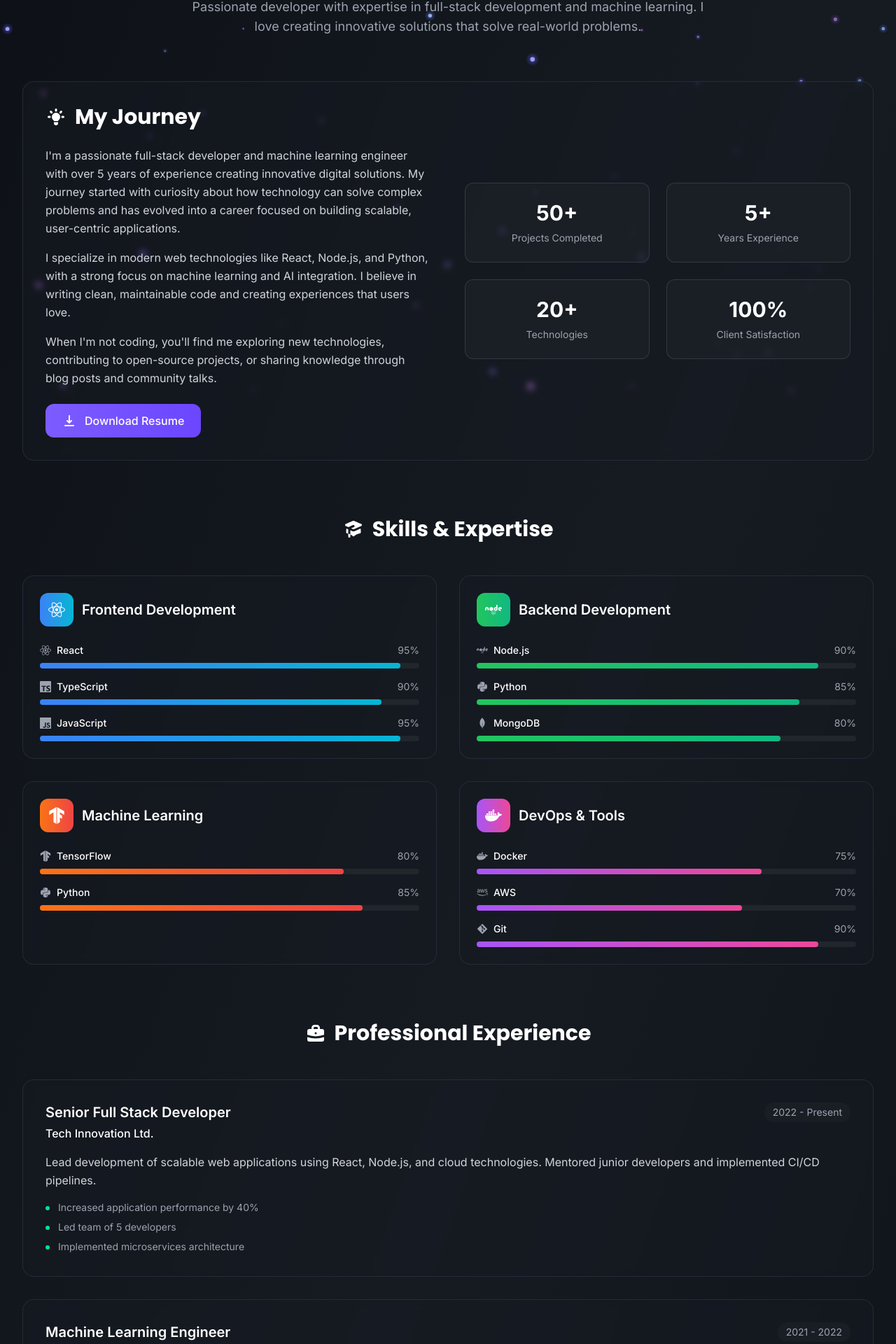
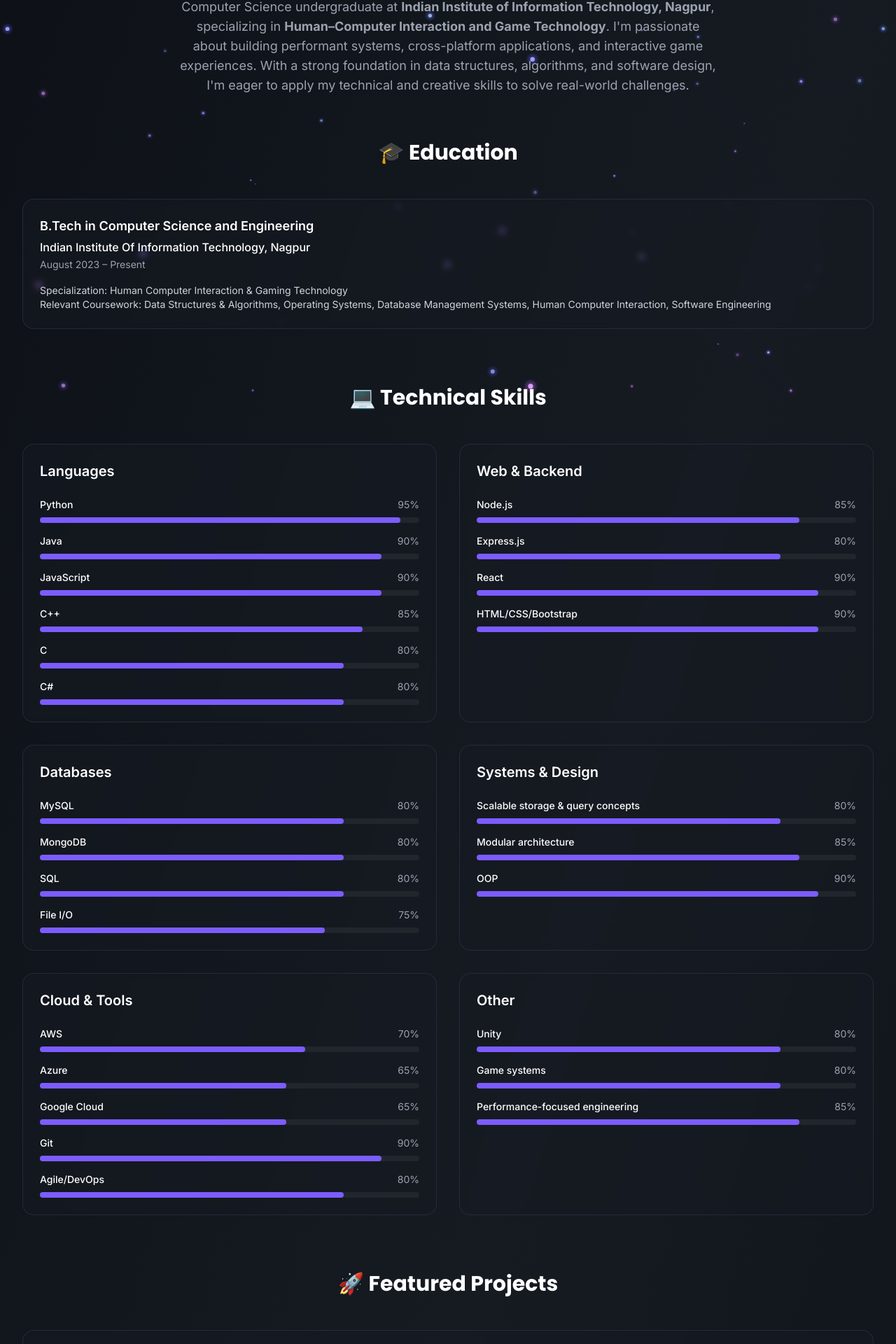
Before and after one commit to madhav-gfn/MyPortfolio, a React (Vite) app in the folder frontend/: page /about in a window 1280 px wide. Shown: the part 196-2116 px from the top of the page at 70% size. Built offline with nearby package versions, Linux system fonts and the light colour scheme; no server answers; the HTML template or start-up script is replaced by a standard one.

Commit message:
hell yeah

```diff
--- a/frontend/src/pages/About.jsx
+++ b/frontend/src/pages/About.jsx
@@ -5,97 +5,140 @@
 import { SiTensorflow, SiMongodb, SiTypescript, SiJavascript } from 'react-icons/si';
 
 const About = () => {
+  // Summary
+  const summary = (
+    <>
+      Computer Science undergraduate at <b>Indian Institute of Information Technology, Nagpur</b>, specializing in <b>Human–Computer Interaction and Game Technology</b>. I'm passionate about building performant systems, cross-platform applications, and interactive game experiences. With a strong foundation in data structures, algorithms, and software design, I'm eager to apply my technical and creative skills to solve real-world challenges.
+    </>
+  );
+
+  // Education
+  const education = [
+    {
+      degree: 'B.Tech in Computer Science and Engineering',
+      institution: 'Indian Institute Of Information Technology, Nagpur',
+      period: 'August 2023 – Present',
+      description: 'Specialization: Human Computer Interaction & Gaming Technology\nRelevant Coursework: Data Structures & Algorithms, Operating Systems, Database Management Systems, Human Computer Interaction, Software Engineering'
+    }
+  ];
+
+  // Skills
   const skills = [
     {
-      category: 'Frontend Development',
-      icon: FaReact,
-      color: 'from-blue-500 to-cyan-500',
+      category: 'Languages',
       technologies: [
-        { name: 'React', icon: FaReact, level: 95 },
-        { name: 'TypeScript', icon: SiTypescript, level: 90 },
-        { name: 'JavaScript', icon: SiJavascript, level: 95 },
+        { name: 'Python', level: 95 },
+        { name: 'Java', level: 90 },
+        { name: 'JavaScript', level: 90 },
+        { name: 'C++', level: 85 },
+        { name: 'C', level: 80 },
+        { name: 'C#', level: 80 },
       ]
     },
     {
-      category: 'Backend Development',
-      icon: FaNode,
-      color: 'from-green-500 to-emerald-500',
+      category: 'Web & Backend',
       technologies: [
-        { name: 'Node.js', icon: FaNode, level: 90 },
-        { name: 'Python', icon: FaPython, level: 85 },
-        { name: 'MongoDB', icon: SiMongodb, level: 80 },
+        { name: 'Node.js', level: 85 },
+        { name: 'Express.js', level: 80 },
+        { name: 'React', level: 90 },
+        { name: 'HTML/CSS/Bootstrap', level: 90 },
       ]
     },
     {
-      category: 'Machine Learning',
-      icon: SiTensorflow,
-      color: 'from-orange-500 to-red-500',
+      category: 'Databases',
       technologies: [
-        { name: 'TensorFlow', icon: SiTensorflow, level: 80 },
-        { name: 'Python', icon: FaPython, level: 85 },
+        { name: 'MySQL', level: 80 },
+        { name: 'MongoDB', level: 80 },
+        { name: 'SQL', level: 80 },
+        { name: 'File I/O', level: 75 },
       ]
     },
     {
-      category: 'DevOps & Tools',
-      icon: FaDocker,
-      color: 'from-purple-500 to-pink-500',
+      category: 'Systems & Design',
       technologies: [
-        { name: 'Docker', icon: FaDocker, level: 75 },
-        { name: 'AWS', icon: FaAws, level: 70 },
-        { name: 'Git', icon: FaGitAlt, level: 90 },
+        { name: 'Scalable storage & query concepts', level: 80 },
+        { name: 'Modular architecture', level: 85 },
+        { name: 'OOP', level: 90 },
+      ]
+    },
+    {
+      category: 'Cloud & Tools',
+      technologies: [
+        { name: 'AWS', level: 70 },
+        { name: 'Azure', level: 65 },
+        { name: 'Google Cloud', level: 65 },
+        { name: 'Git', level: 90 },
+        { name: 'Agile/DevOps', level: 80 },
+      ]
+    },
+    {
+      category: 'Other',
+      technologies: [
+        { name: 'Unity', level: 80 },
+        { name: 'Game systems', level: 80 },
+        { name: 'Performance-focused engineering', level: 85 },
       ]
     }
   ];
 
+  // Projects
   const experience = [
     {
-      title: 'Senior Full Stack Developer',
-      company: 'Tech Innovation Ltd.',
-      period: '2022 - Present',
-      description: 'Lead development of scalable web applications using React, Node.js, and cloud technologies. Mentored junior developers and implemented CI/CD pipelines.',
+      title: 'Dual Front — Tactical Tower Defense',
+      company: 'TECHNEX\'25 Game Jam Winner (IIT BHU)',
+      period: 'March 2025',
+      description: 'A deception-driven tower defense game built in Unity (C#). Designed modular architecture, engineered wave-based defense mechanics, tuned game economy and spells, and led playtest-driven balancing.',
       achievements: [
-        'Increased application performance by 40%',
-        'Led team of 5 developers',
-        'Implemented microservices architecture'
+        'Winner, TECHNEX\'25 Game Jam',
+        'Improved strategic depth by 20% in playtests',
+        'Led feature implementation and balancing'
       ]
     },
     {
-      title: 'Machine Learning Engineer',
-      company: 'AI Solutions Inc.',
-      period: '2021 - 2022',
-      description: 'Developed and deployed ML models for predictive analytics and computer vision applications. Worked with TensorFlow, PyTorch, and cloud ML services.',
+      title: 'CineNeon — Cross-Platform App',
+      company: 'Personal Project',
+      period: 'April 2025 – Present',
+      description: 'High-performance Flutter app for web and mobile using clean architecture. Optimized for fast UI transitions and automated tests.',
       achievements: [
-        'Built recommendation systems',
-        'Deployed 15+ ML models to production',
-        'Improved model accuracy by 25%'
+        'Built using clean architecture principles',
+        'Sub-200 ms screen loads',
+        'Nix-based environment configuration'
       ]
     },
     {
-      title: 'Frontend Developer',
-      company: 'Creative Digital Agency',
-      period: '2020 - 2021',
-      description: 'Created responsive web applications and interactive user interfaces. Collaborated with designers and backend developers to deliver exceptional user experiences.',
+      title: 'Task Scheduling in Cloud Computing',
+      company: 'Research Project',
+      period: 'Sep 2024 – Oct 2024',
+      description: 'Implemented MAC-HDE algorithm for optimizing task scheduling in heterogeneous cloud environments. Designed modules for adaptive scheduling and Gantt chart visualization.',
       achievements: [
-        'Delivered 30+ client projects',
-        'Reduced bundle size by 50%',
-        'Implemented accessibility standards'
+        'Achieved 15–20% improvement in makespan and waiting time',
+        'Technologies: Python, NumPy, pandas, matplotlib'
       ]
     }
   ];
 
-  const education = [
+  // Achievements
+  const achievements = [
+    '🥇 Winner, TECHNEX\'25 Game Jam (IIT BHU) — Deception-driven tower defense design',
+    '🥇 Winner, Tantarfiesta\'25 Designathon (UI/UX Hackathon) — Non-linear, emotion-based journaling app design (Figma Prototype)'
+  ];
+
+  // Certifications
+  const certifications = [
     {
-      degree: 'Master of Science in Computer Science',
-      institution: 'University of Technology',
-      period: '2018 - 2020',
-      description: 'Specialized in Machine Learning and Artificial Intelligence'
-    },
-    {
-      degree: 'Bachelor of Engineering in Computer Science',
-      institution: 'Engineering College',
-      period: '2014 - 2018',
-      description: 'Graduated with First Class Honours'
+      name: 'Introduction to Game Design',
+      issuer: 'Epic Games',
+      credential: 'EIDMET191FFV',
+      period: 'October 2023 – December 2023'
     }
+  ];
+
+  // Interests
+  const interests = [
+    'Scalable systems',
+    'Human-Computer Interaction',
+    'Game design',
+    'Performance optimization'
   ];
 
   return (
@@ -116,75 +159,37 @@
             About <span className="bg-gradient-to-r from-primary-500 to-accent-500 bg-clip-text text-transparent">Me</span>
           </h1>
           <p className="text-gray-400 text-lg max-w-3xl mx-auto">
-            Passionate developer with expertise in full-stack development and machine learning.
-            I love creating innovative solutions that solve real-world problems.
+            {summary}
           </p>
         </motion.div>
 
-        {/* Introduction */}
+        {/* Education */}
         <motion.section
           initial={{ y: 50, opacity: 0 }}
           animate={{ y: 0, opacity: 1 }}
           transition={{ delay: 0.2 }}
           className="mb-20"
         >
-          <div className="bg-dark-800/50 backdrop-blur-sm rounded-2xl border border-gray-700/50 p-8 hover:shadow-glow-lg transition-all duration-300">
-            <div className="grid lg:grid-cols-2 gap-12 items-center">
-              <div>
-                <h2 className="text-3xl font-display font-bold mb-6 flex items-center gap-3">
-                  <HiLightBulb className="text-primary-400" />
-                  My Journey
-                </h2>
-                <div className="space-y-4 text-gray-300 leading-relaxed">
-                  <p>
-                    I'm a passionate full-stack developer and machine learning engineer with over 5 years of experience
-                    creating innovative digital solutions. My journey started with curiosity about how technology can
-                    solve complex problems and has evolved into a career focused on building scalable, user-centric applications.
-                  </p>
-                  <p>
-                    I specialize in modern web technologies like React, Node.js, and Python, with a strong focus on
-                    machine learning and AI integration. I believe in writing clean, maintainable code and creating
-                    experiences that users love.
-                  </p>
-                  <p>
-                    When I'm not coding, you'll find me exploring new technologies, contributing to open-source projects,
-                    or sharing knowledge through blog posts and community talks.
-                  </p>
+          <h2 className="text-3xl font-display font-bold text-center mb-12 flex items-center justify-center gap-3">
+            🎓 Education
+          </h2>
+          <div className="grid md:grid-cols-1 gap-8">
+            {education.map((edu, index) => (
+              <motion.div
+                key={index}
+                initial={{ scale: 0.9, opacity: 0 }}
+                animate={{ scale: 1, opacity: 1 }}
+                transition={{ delay: 0.2 + index * 0.2 }}
+                className="bg-dark-800/50 backdrop-blur-sm rounded-2xl border border-gray-700/50 p-6 hover:shadow-glow-lg transition-all duration-300"
+              >
+                <div className="mb-4">
+                  <h3 className="text-lg font-semibold text-white mb-1">{edu.degree}</h3>
+                  <p className="text-primary-400 font-medium">{edu.institution}</p>
+                  <span className="text-sm text-gray-400">{edu.period}</span>
                 </div>
-
-                {/* Resume Download */}
-                <motion.a
-                  href="#"
-                  whileHover={{ scale: 1.05 }}
-                  whileTap={{ scale: 0.95 }}
-                  className="inline-flex items-center gap-3 mt-6 px-6 py-3 bg-gradient-to-r from-primary-500 to-primary-600 text-white rounded-xl font-medium hover:shadow-glow-primary transition-all duration-200"
-                >
-                  <HiDownload className="w-5 h-5" />
-                  Download Resume
-                </motion.a>
-              </div>
-
-              {/* Stats */}
-              <div className="grid grid-cols-2 gap-6">
-                {[
-                  { number: '50+', label: 'Projects Completed' },
-                  { number: '5+', label: 'Years Experience' },
-                  { number: '20+', label: 'Technologies' },
-                  { number: '100%', label: 'Client Satisfaction' },
-                ].map((stat, index) => (
-                  <motion.div
-                    key={stat.label}
-                    initial={{ scale: 0, opacity: 0 }}
-                    animate={{ scale: 1, opacity: 1 }}
-                    transition={{ delay: 0.4 + index * 0.1 }}
-                    className="text-center p-6 bg-dark-700/50 rounded-xl border border-gray-600/50"
-                  >
-                    <div className="text-3xl font-bold text-primary-400 mb-2">{stat.number}</div>
-                    <div className="text-sm text-gray-400">{stat.label}</div>
-                  </motion.div>
-                ))}
-              </div>
-            </div>
+                <p className="text-gray-300 text-sm whitespace-pre-line">{edu.description}</p>
+              </motion.div>
+            ))}
           </div>
         </motion.section>
 
@@ -192,14 +197,12 @@
         <motion.section
           initial={{ y: 50, opacity: 0 }}
           animate={{ y: 0, opacity: 1 }}
-          transition={{ delay: 0.4 }}
+          transition={{ delay: 0.3 }}
           className="mb-20"
         >
           <h2 className="text-3xl font-display font-bold text-center mb-12 flex items-center justify-center gap-3">
-            <HiAcademicCap className="text-primary-400" />
-            Skills & Expertise
+            💻 Technical Skills
           </h2>
-
           <div className="grid md:grid-cols-2 gap-8">
             {skills.map((skillCategory, index) => (
               <motion.div
@@ -209,21 +212,12 @@
                 transition={{ delay: 0.2 + index * 0.1 }}
                 className="bg-dark-800/50 backdrop-blur-sm rounded-2xl border border-gray-700/50 p-6 hover:shadow-glow-lg transition-all duration-300"
               >
-                <div className="flex items-center gap-3 mb-6">
-                  <div className={`w-12 h-12 rounded-xl bg-gradient-to-r ${skillCategory.color} flex items-center justify-center`}>
-                    <skillCategory.icon className="w-6 h-6 text-white" />
-                  </div>
-                  <h3 className="text-xl font-semibold">{skillCategory.category}</h3>
-                </div>
-
+                <h3 className="text-xl font-semibold mb-6">{skillCategory.category}</h3>
                 <div className="space-y-4">
                   {skillCategory.technologies.map((tech, techIndex) => (
                     <div key={tech.name}>
                       <div className="flex items-center justify-between mb-2">
-                        <div className="flex items-center gap-2">
-                          <tech.icon className="w-4 h-4 text-gray-400" />
-                          <span className="text-sm font-medium">{tech.name}</span>
-                        </div>
+                        <span className="text-sm font-medium">{tech.name}</span>
                         <span className="text-sm text-gray-400">{tech.level}%</span>
                       </div>
                       <div className="w-full bg-dark-700 rounded-full h-2">
@@ -231,7 +225,7 @@
                           initial={{ width: 0 }}
                           animate={{ width: `${tech.level}%` }}
                           transition={{ delay: 0.5 + techIndex * 0.1, duration: 0.8 }}
-                          className={`h-2 rounded-full bg-gradient-to-r ${skillCategory.color}`}
+                          className="h-2 rounded-full bg-primary-500"
                         />
                       </div>
                     </div>
@@ -242,18 +236,16 @@
           </div>
         </motion.section>
 
-        {/* Experience Section */}
+        {/* Projects/Experience Section */}
         <motion.section
           initial={{ y: 50, opacity: 0 }}
           animate={{ y: 0, opacity: 1 }}
-          transition={{ delay: 0.6 }}
+          transition={{ delay: 0.4 }}
           className="mb-20"
         >
           <h2 className="text-3xl font-display font-bold text-center mb-12 flex items-center justify-center gap-3">
-            <HiBriefcase className="text-primary-400" />
-            Professional Experience
+            🚀 Featured Projects
           </h2>
-
           <div className="space-y-8">
             {experience.map((exp, index) => (
               <motion.div
@@ -274,9 +266,7 @@
                         {exp.period}
                       </span>
                     </div>
-
                     <p className="text-gray-300 mb-4 leading-relaxed">{exp.description}</p>
-
                     <div className="space-y-2">
                       {exp.achievements.map((achievement, achIndex) => (
                         <div key={achIndex} className="flex items-start gap-3">
@@ -292,34 +282,58 @@
           </div>
         </motion.section>
 
-        {/* Education Section */}
+        {/* Achievements */}
         <motion.section
           initial={{ y: 50, opacity: 0 }}
           animate={{ y: 0, opacity: 1 }}
-          transition={{ delay: 0.8 }}
+          transition={{ delay: 0.5 }}
           className="mb-20"
         >
           <h2 className="text-3xl font-display font-bold text-center mb-12 flex items-center justify-center gap-3">
-            <HiAcademicCap className="text-primary-400" />
-            Education
+            🏆 Achievements
           </h2>
+          <ul className="space-y-4 text-lg text-gray-300 text-center">
+            {achievements.map((ach, idx) => (
+              <li key={idx}>{ach}</li>
+            ))}
+          </ul>
+        </motion.section>
 
-          <div className="grid md:grid-cols-2 gap-8">
-            {education.map((edu, index) => (
-              <motion.div
-                key={index}
-                initial={{ scale: 0.9, opacity: 0 }}
-                animate={{ scale: 1, opacity: 1 }}
-                transition={{ delay: 0.2 + index * 0.2 }}
-                className="bg-dark-800/50 backdrop-blur-sm rounded-2xl border border-gray-700/50 p-6 hover:shadow-glow-lg transition-all duration-300"
-              >
-                <div className="mb-4">
-                  <h3 className="text-lg font-semibold text-white mb-1">{edu.degree}</h3>
-                  <p className="text-primary-400 font-medium">{edu.institution}</p>
-                  <span className="text-sm text-gray-400">{edu.period}</span>
-                </div>
-                <p className="text-gray-300 text-sm">{edu.description}</p>
-              </motion.div>
+        {/* Certifications */}
+        <motion.section
+          initial={{ y: 50, opacity: 0 }}
+          animate={{ y: 0, opacity: 1 }}
+          transition={{ delay: 0.6 }}
+          className="mb-20"
+        >
+          <h2 className="text-3xl font-display font-bold text-center mb-12 flex items-center justify-center gap-3">
+            📜 Certifications
+          </h2>
+          <ul className="space-y-4 text-lg text-gray-300 text-center">
+            {certifications.map((cert, idx) => (
+              <li key={idx}>
+                <b>{cert.name}</b> — {cert.issuer}<br />
+                <span className="text-sm text-gray-400">Credential ID: {cert.credential} | {cert.period}</span>
+              </li>
+            ))}
+          </ul>
+        </motion.section>
+
+        {/* Interests */}
+        <motion.section
+          initial={{ y: 50, opacity: 0 }}
+          animate={{ y: 0, opacity: 1 }}
+          transition={{ delay: 0.7 }}
+          className="mb-20"
+        >
+          <h2 className="text-3xl font-display font-bold text-center mb-12 flex items-center justify-center gap-3">
+            🎯 Interests
+          </h2>
+          <div className="flex flex-wrap justify-center gap-4">
+            {interests.map((interest, idx) => (
+              <span key={idx} className="px-4 py-2 bg-dark-700/50 border border-primary-500/30 rounded-full text-sm font-medium">
+                {interest}
+              </span>
             ))}
           </div>
         </motion.section>
```
Also changed, not shown: frontend/src/components/Footer.jsx (+5 -5 lines), frontend/src/pages/Contact.jsx (+7 -7 lines), frontend/src/pages/Home.jsx (+4 -5 lines), 2 other files (tests, documents, lock files or other folders).
